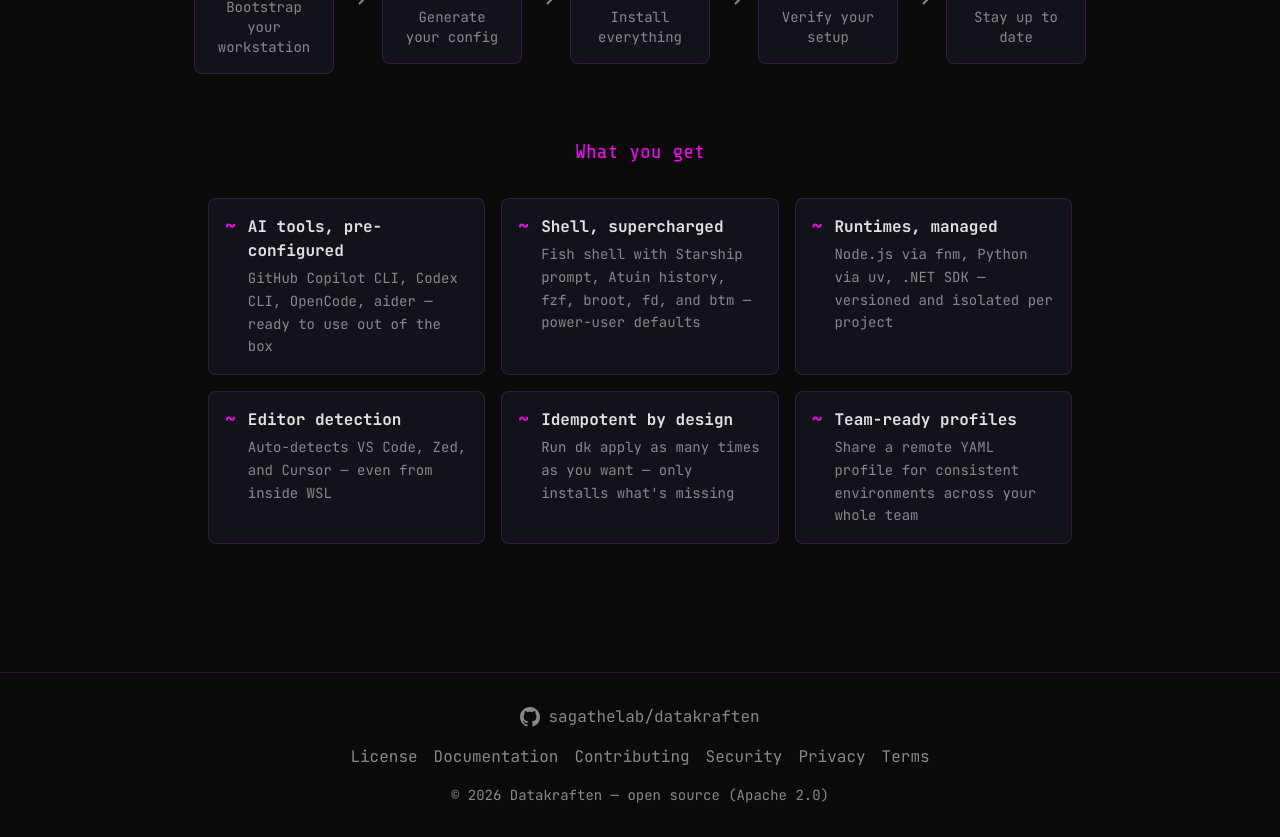
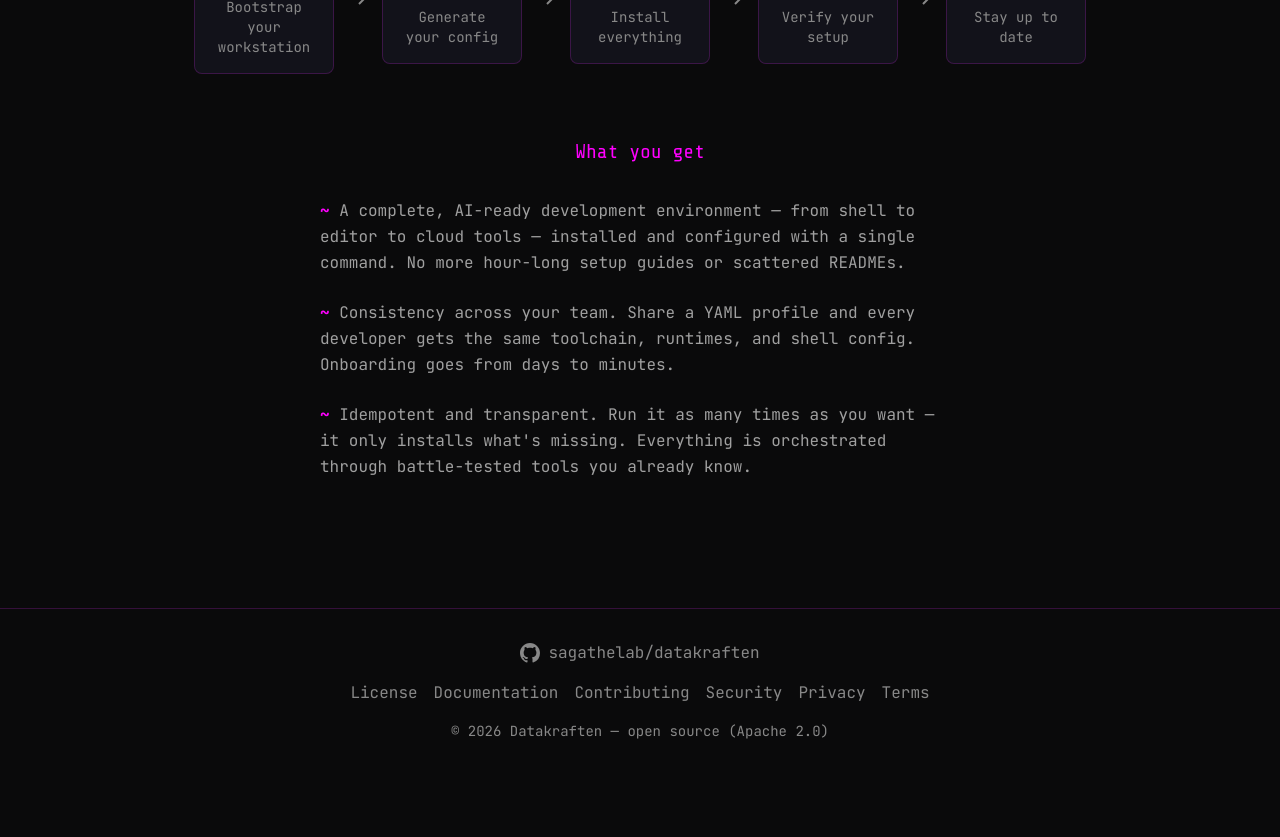
Before and after one commit to sagathelab/datakraften, a React (Vite) app in the folder site/: page / in a window 1280 px wide. Shown: the part 1160-1997 px from the top of the page. After the commit the page ends 1933 px from the top, so only its background shows below. Built offline with nearby package versions, Linux system fonts and the light colour scheme.

Commit message:
refactor: replace 'What you get' cards with 3 selling-point paragraphs

```diff
--- a/site/src/pages/Landing.tsx
+++ b/site/src/pages/Landing.tsx
@@ -67,45 +67,24 @@
         </div>
       </section>
 
-      <section className="what-you-get pb-16">
+      <section className="what-you-get pb-16 max-w-2xl mx-auto px-4">
         <h2 className="font-share-tech text-magenta text-center mb-8 text-xl">What you get</h2>
-        <div className="grid grid-cols-1 sm:grid-cols-2 lg:grid-cols-3 gap-4 max-w-4xl mx-auto">
-          <WhatYouGetItem
-            icon="~"
-            title="AI tools, pre-configured"
-            desc="GitHub Copilot CLI, Codex CLI, OpenCode, aider — ready to use out of the box"
-            to="/docs#editors-tools"
-          />
-          <WhatYouGetItem
-            icon="~"
-            title="Shell, supercharged"
-            desc="Fish shell with Starship prompt, Atuin history, fzf, broot, fd, and btm — power-user defaults"
-            to="/docs#shell-cli"
-          />
-          <WhatYouGetItem
-            icon="~"
-            title="Runtimes, managed"
-            desc="Node.js via fnm, Python via uv, .NET SDK — versioned and isolated per project"
-            to="/docs#runtimes"
-          />
-          <WhatYouGetItem
-            icon="~"
-            title="Editor detection"
-            desc="Auto-detects VS Code, Zed, and Cursor — even from inside WSL"
-            to="/docs#editors-tools"
-          />
-          <WhatYouGetItem
-            icon="~"
-            title="Idempotent by design"
-            desc="Run dk apply as many times as you want — only installs what's missing"
-            to="/docs/dk#apply"
-          />
-          <WhatYouGetItem
-            icon="~"
-            title="Team-ready profiles"
-            desc="Share a remote YAML profile for consistent environments across your whole team"
-            to="/docs/dk#profile"
-          />
+        <div className="space-y-6 text-text-body text-sm sm:text-base leading-relaxed">
+          <p>
+            <span className="text-magenta font-bold">~</span> A complete, AI-ready development environment
+            — from shell to editor to cloud tools — installed and configured with a single command.
+            No more hour-long setup guides or scattered READMEs.
+          </p>
+          <p>
+            <span className="text-magenta font-bold">~</span> Consistency across your team.
+            Share a YAML profile and every developer gets the same toolchain, runtimes, and shell config.
+            Onboarding goes from days to minutes.
+          </p>
+          <p>
+            <span className="text-magenta font-bold">~</span> Idempotent and transparent.
+            Run it as many times as you want — it only installs what's missing.
+            Everything is orchestrated through battle-tested tools you already know.
+          </p>
         </div>
       </section>
     </Layout>
@@ -129,15 +108,3 @@
     </svg>
   )
 }
-
-function WhatYouGetItem({ icon, title, desc, to }: { icon: string; title: string; desc: string; to: string }) {
-  return (
-    <Link to={to} className="flex items-start gap-3 p-4 border border-fuchsia-500/20 rounded-lg bg-bg-card hover:border-magenta hover:bg-fuchsia-500/5 transition-all group">
-      <span className="text-magenta text-lg font-bold leading-none mt-0.5">{icon}</span>
-      <div>
-        <span className="text-text-primary font-semibold group-hover:text-magenta transition-colors">{title}</span>
-        <p className="text-text-dim text-sm mt-1 leading-relaxed">{desc}</p>
-      </div>
-    </Link>
-  )
-}
```
